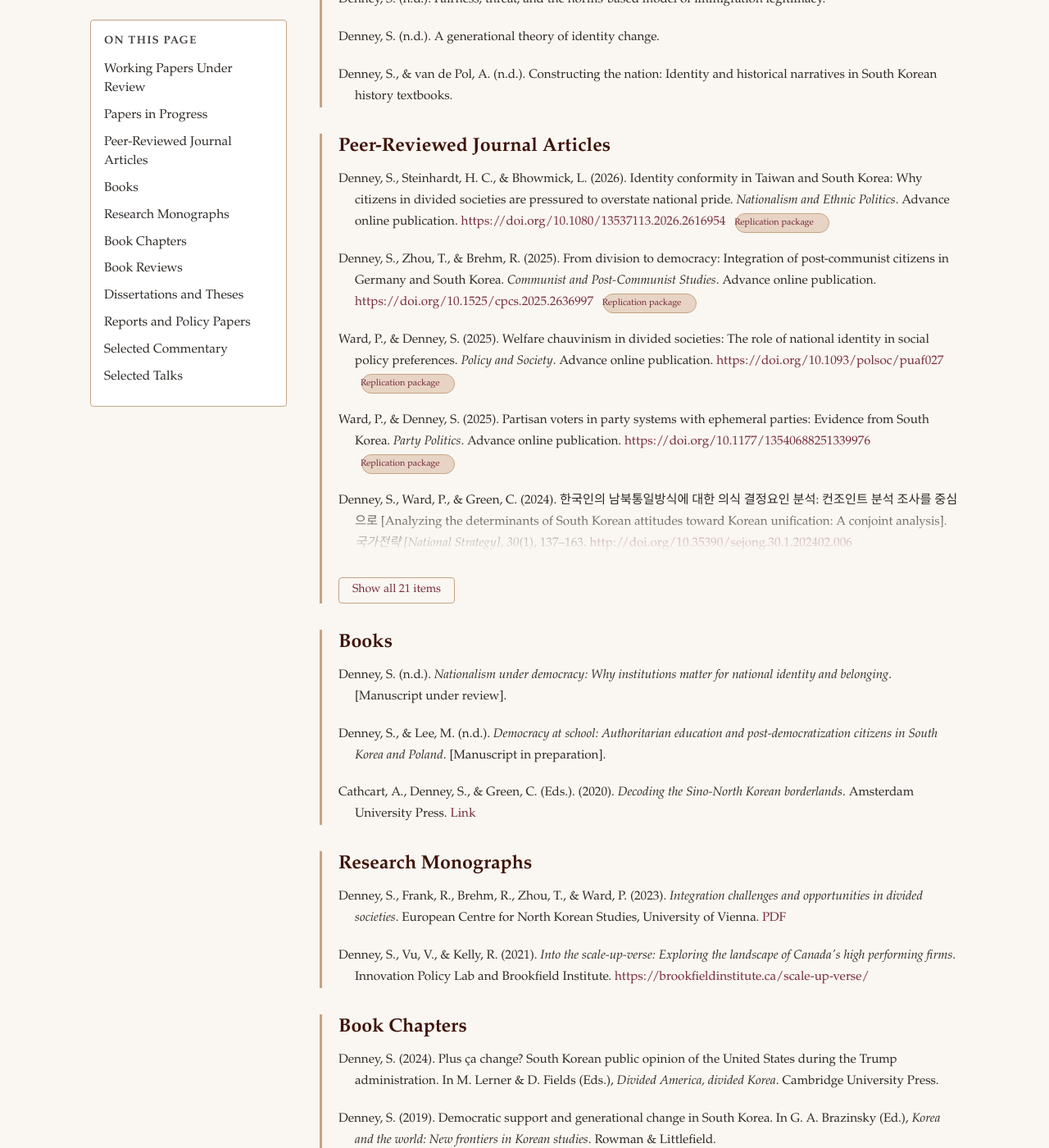
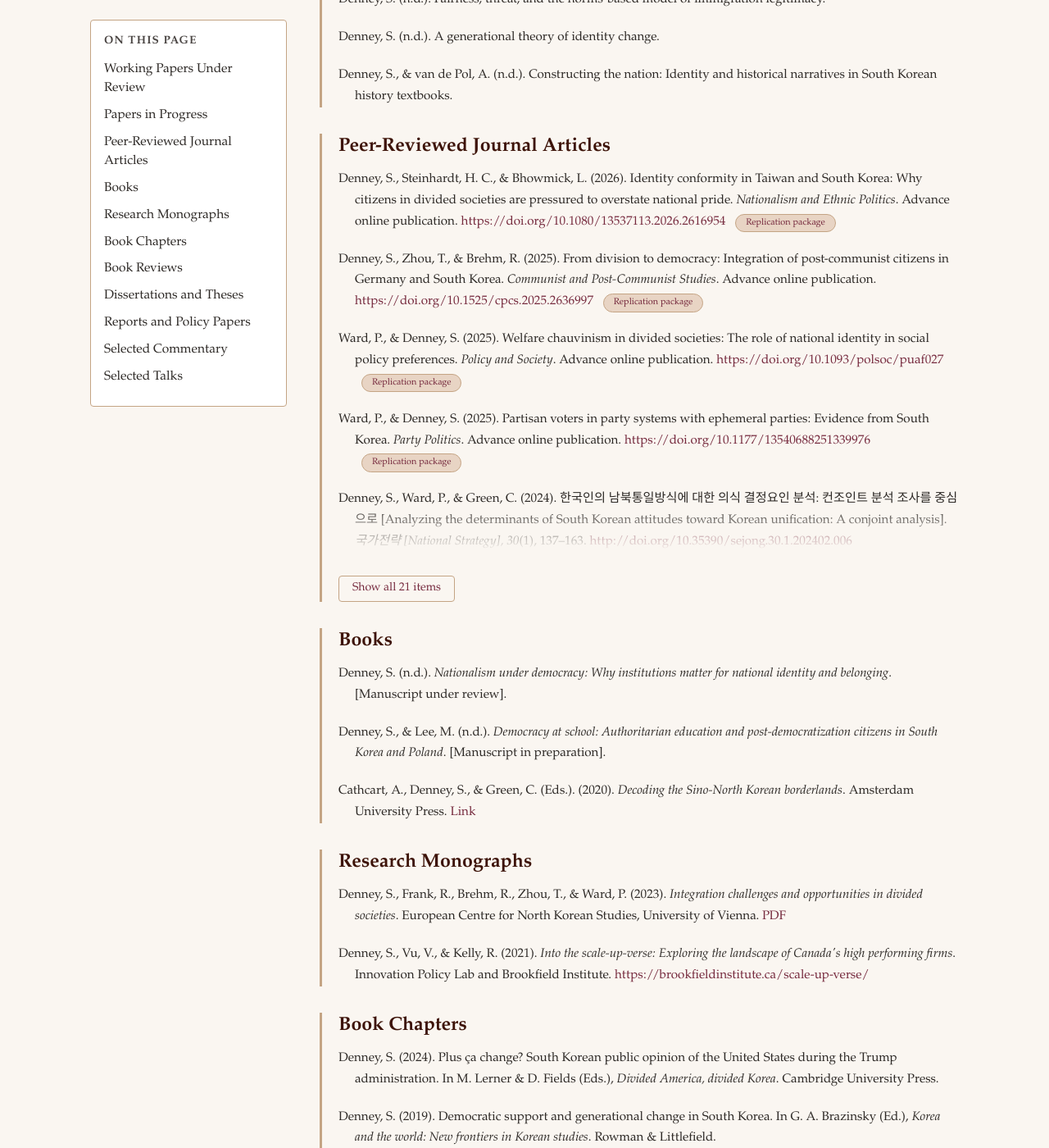
Before and after one commit to scdenney/scdenney.github.io, a Jekyll site: the page built from research.md, in a window 1280 px wide and 1400 px high, scrolled down 744 px. Shown: the whole window at 82% size. Built offline with Jekyll 4.4.1, drawn with Linux system fonts in a browser that asks for light colours.

Commit message:
Fix text-indent inheritance shifting badge text outside pill
The parent .publication-item uses text-indent: -1.25rem for hanging
indent citations. This was inherited by the badge, pulling the text
left outside the pill. Reset text-indent: 0 on the badge.

```diff
--- a/assets/css/style.css
+++ b/assets/css/style.css
@@ -324,11 +324,13 @@ hr {
 .replication-badge {
   display: inline-block;
   margin-left: 8px;
-  padding: 3px 18px;
+  padding: 2px 12px;
   font-size: 0.72em;
   font-weight: 500;
   line-height: 1.5;
   white-space: nowrap;
+  text-indent: 0;
+  text-align: center;
   color: var(--burgundy);
   background-color: var(--warm-tan);
   border: 1px solid var(--dusty-rose);
```
